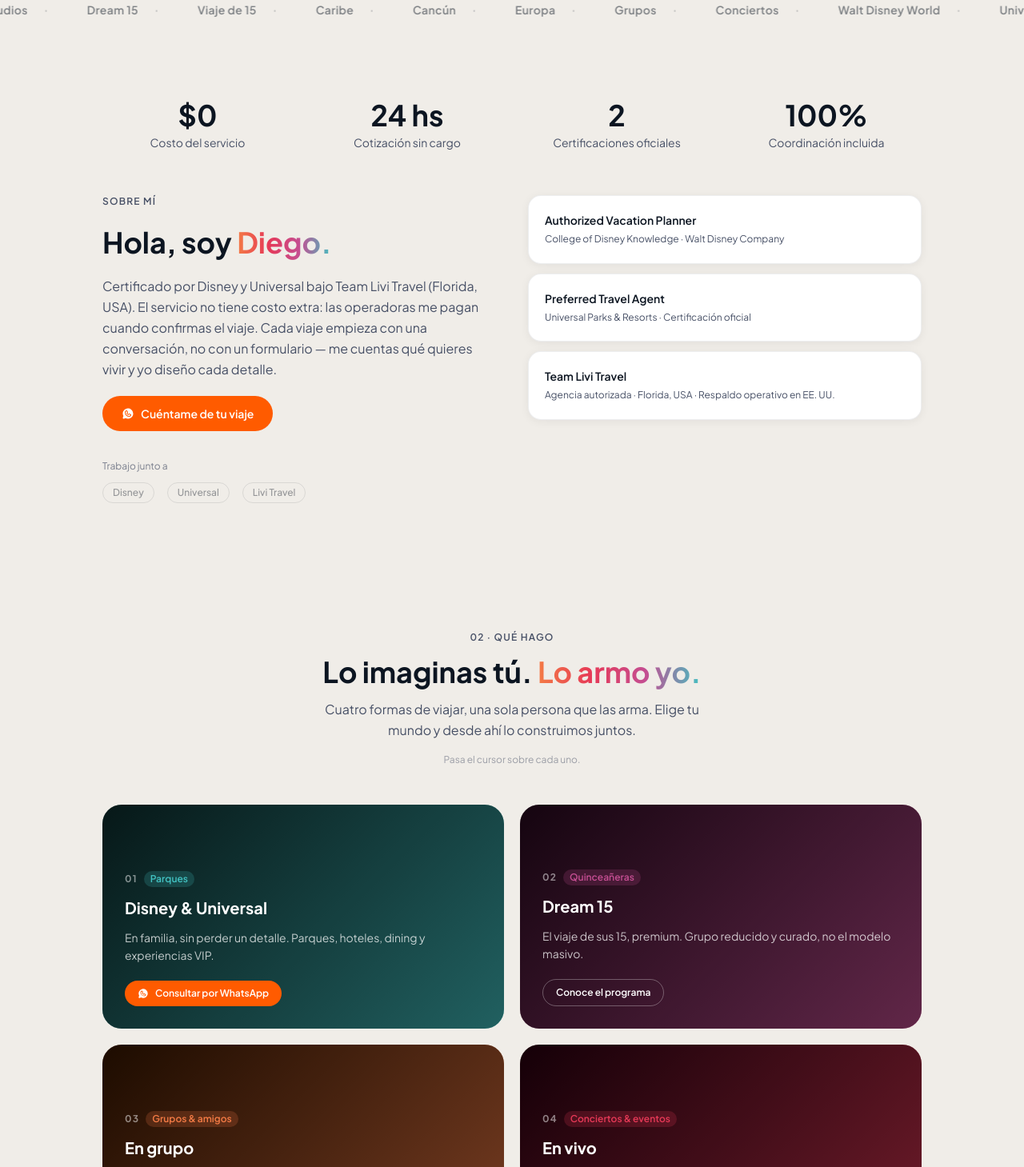
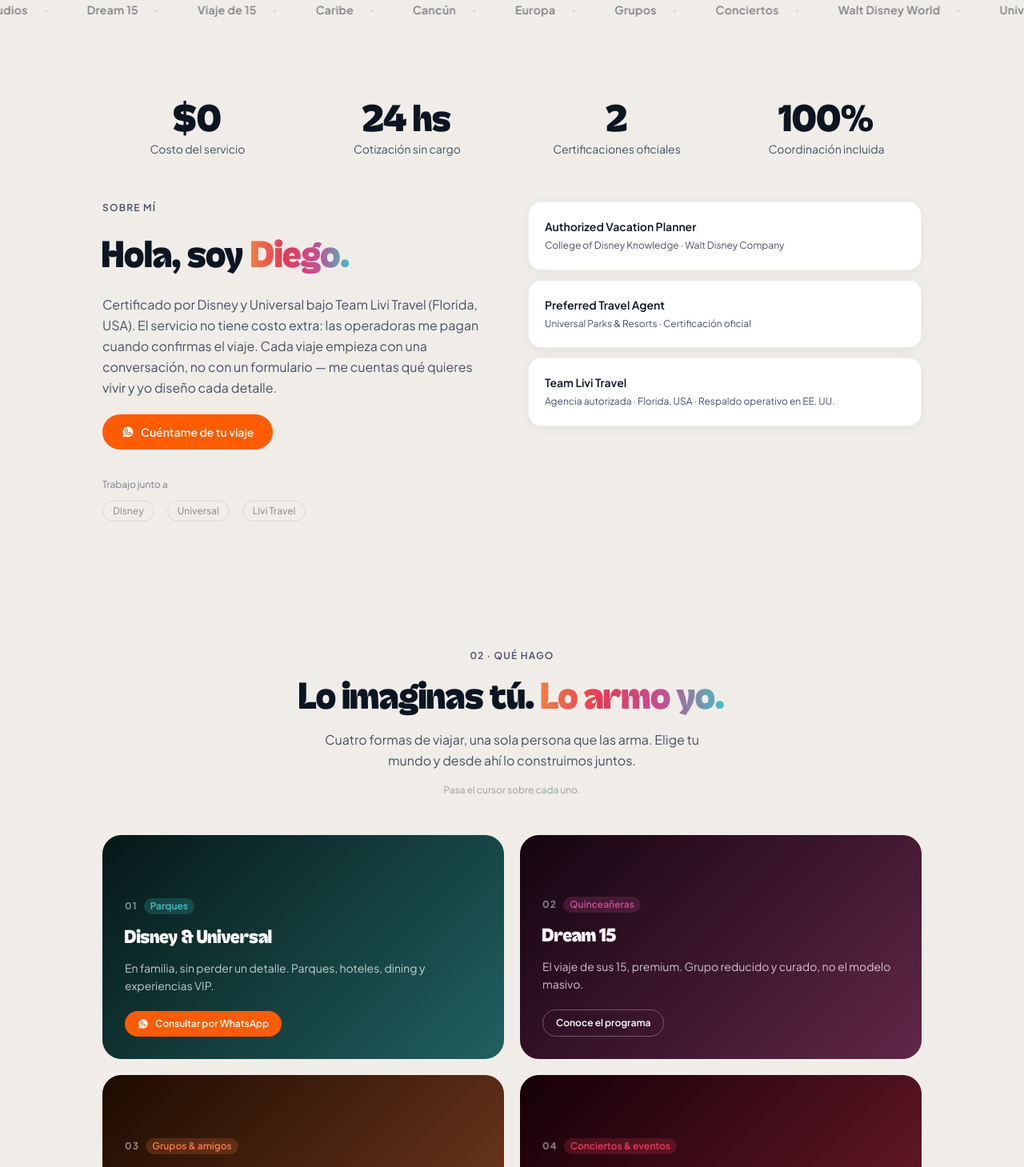
Before and after one commit to mrlecler/diegodreamtravel-web, a Next.js app: page / in a window 1280 px wide. Shown: the part 820-2279 px from the top of the page at 80% size. Built offline with nearby package versions, Linux system fonts and the light colour scheme.

Commit message:
fix(css): revertir font-family

```diff
--- a/src/app/globals.css
+++ b/src/app/globals.css
@@ -1,4 +1,13 @@
 @import "tailwindcss";
+
+/* ─── Fuente display de marca (títulos) ─── */
+@font-face {
+  font-family: 'Skatyn Gator';
+  src: url('/fonts/Skatyn-Gator-BF68ee10754a67a.otf') format('opentype');
+  font-weight: 400;
+  font-style: normal;
+  font-display: swap;
+}
 
 /* ─── Tokens de marca DDT ─── */
 @theme inline {
@@ -38,6 +47,11 @@ html, body {
 }
 
 /* ─── Utilidades custom ─── */
+.font-display {
+  font-family: 'Skatyn Gator', 'Plus Jakarta Sans', sans-serif;
+  font-weight: 400;
+}
+
 .grad-ddt {
   background: var(--grad-ddt);
 }
--- a/src/components/sections/AboutDiego.tsx
+++ b/src/components/sections/AboutDiego.tsx
@@ -19,7 +19,7 @@ export default function AboutDiego() {
         <div className="grid grid-cols-2 sm:grid-cols-4 gap-6">
           {t.about.stats.map((s) => (
             <div key={s.label} className="text-center">
-              <p className="text-3xl sm:text-4xl font-bold text-[#0C1521]">{s.value}</p>
+              <p className="font-display text-4xl sm:text-5xl text-[#0C1521]">{s.value}</p>
               <p className="text-sm text-[#475066] mt-1">{s.label}</p>
             </div>
           ))}
@@ -31,7 +31,7 @@ export default function AboutDiego() {
             <p className="text-xs font-semibold tracking-widest text-[#475066] uppercase">
               {t.about.eyebrow}
             </p>
-            <h2 className="text-3xl sm:text-4xl font-bold text-[#0C1521] leading-tight">
+            <h2 className="font-display text-4xl sm:text-5xl text-[#0C1521] leading-tight">
               {t.about.titleA}
               <span className="text-grad-ddt">{t.about.titleHighlight}</span>
             </h2>
--- a/src/components/sections/CTAClose.tsx
+++ b/src/components/sections/CTAClose.tsx
@@ -31,7 +31,7 @@ export default function CTAClose() {
       />
 
       <div className="relative z-10 max-w-2xl mx-auto text-center flex flex-col items-center gap-6">
-        <h2 className="text-3xl sm:text-4xl font-bold text-[#F0EDE8] leading-tight">
+        <h2 className="font-display text-4xl sm:text-5xl text-[#F0EDE8] leading-tight">
           {t.ctaClose.titleA}
           <span className="text-grad-ddt">{t.ctaClose.titleHighlight}</span>
         </h2>
--- a/src/components/sections/Hero.tsx
+++ b/src/components/sections/Hero.tsx
@@ -37,7 +37,7 @@ export default function Hero() {
         </span>
 
         {/* H1 */}
-        <h1 className="text-4xl sm:text-5xl md:text-6xl font-bold text-[#F0EDE8] leading-tight">
+        <h1 className="font-display text-5xl sm:text-6xl md:text-7xl text-[#F0EDE8] leading-[1.05]">
           {t.hero.titleA}
           <span className="text-grad-ddt">{t.hero.titleHighlight}</span>
         </h1>
--- a/src/components/sections/Services.tsx
+++ b/src/components/sections/Services.tsx
@@ -29,7 +29,7 @@ export default function Services() {
           <p className="text-xs font-semibold tracking-widest text-[#475066] uppercase">
             {t.services.eyebrow}
           </p>
-          <h2 className="text-3xl sm:text-4xl font-bold text-[#0C1521] leading-tight">
+          <h2 className="font-display text-4xl sm:text-5xl text-[#0C1521] leading-tight">
             {t.services.titleA}
             <span className="text-grad-ddt">{t.services.titleHighlight}</span>
           </h2>
@@ -70,7 +70,7 @@ export default function Services() {
                       {w.category}
                     </span>
                   </div>
-                  <h3 className="text-xl font-bold text-white">{w.title}</h3>
+                  <h3 className="font-display text-2xl text-white">{w.title}</h3>
                   <p className="text-sm text-white/75 leading-relaxed">{w.desc}</p>
 
                   {d.external ? (
--- a/src/components/sections/Testimonials.tsx
+++ b/src/components/sections/Testimonials.tsx
@@ -17,7 +17,7 @@ export default function Testimonials() {
           <p className="text-xs font-semibold tracking-widest text-[#475066] uppercase">
             {t.testimonials.eyebrow}
           </p>
-          <h2 className="text-3xl sm:text-4xl font-bold text-[#0C1521] leading-tight">
+          <h2 className="font-display text-4xl sm:text-5xl text-[#0C1521] leading-tight">
             {t.testimonials.titleA}
             <span className="text-grad-ddt">{t.testimonials.titleHighlight}</span>
           </h2>
--- a/src/components/sections/WhyMe.tsx
+++ b/src/components/sections/WhyMe.tsx
@@ -26,7 +26,7 @@ export default function WhyMe() {
           <p className="text-xs font-semibold tracking-widest text-[#475066] uppercase">
             {t.why.eyebrow}
           </p>
-          <h2 className="text-3xl sm:text-4xl font-bold text-[#0C1521] leading-tight">
+          <h2 className="font-display text-4xl sm:text-5xl text-[#0C1521] leading-tight">
             {t.why.titleA}
             <span className="text-grad-ddt">{t.why.titleHighlight}</span>
             {t.why.titleB}
```
